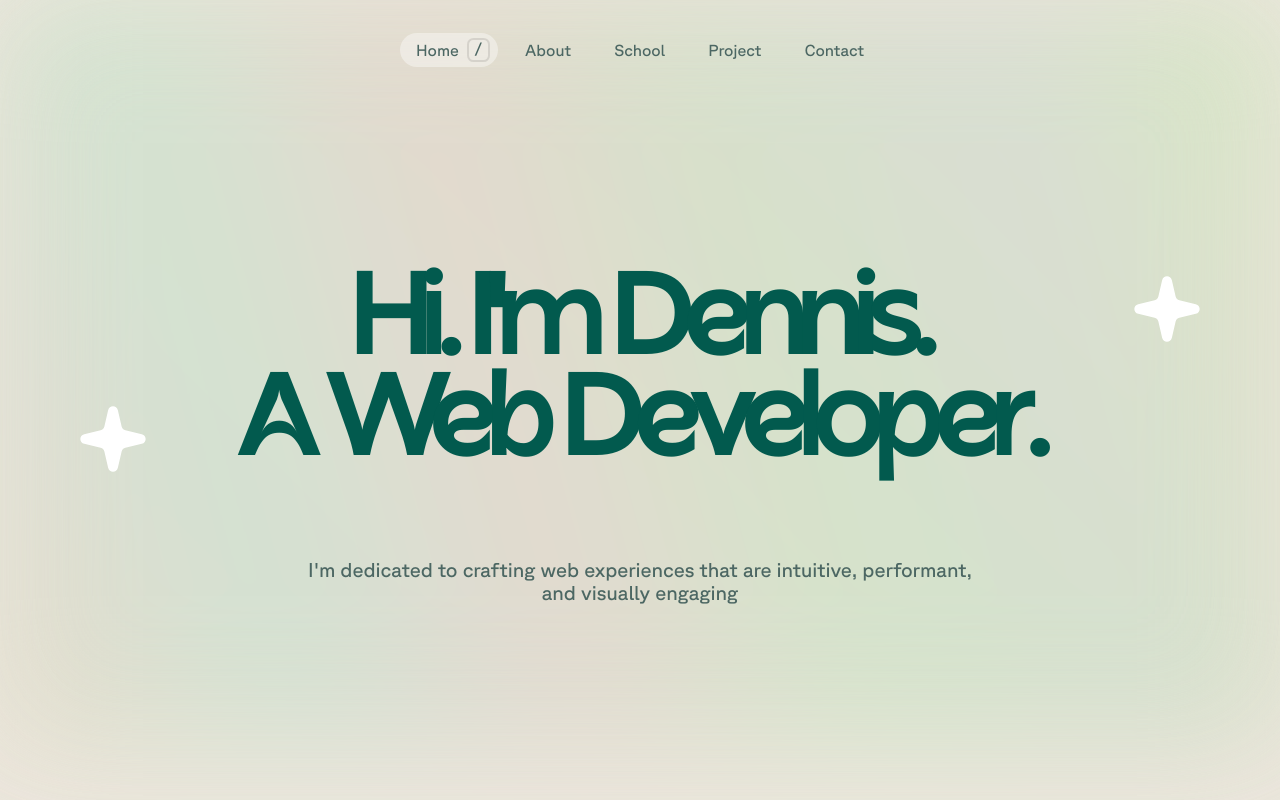
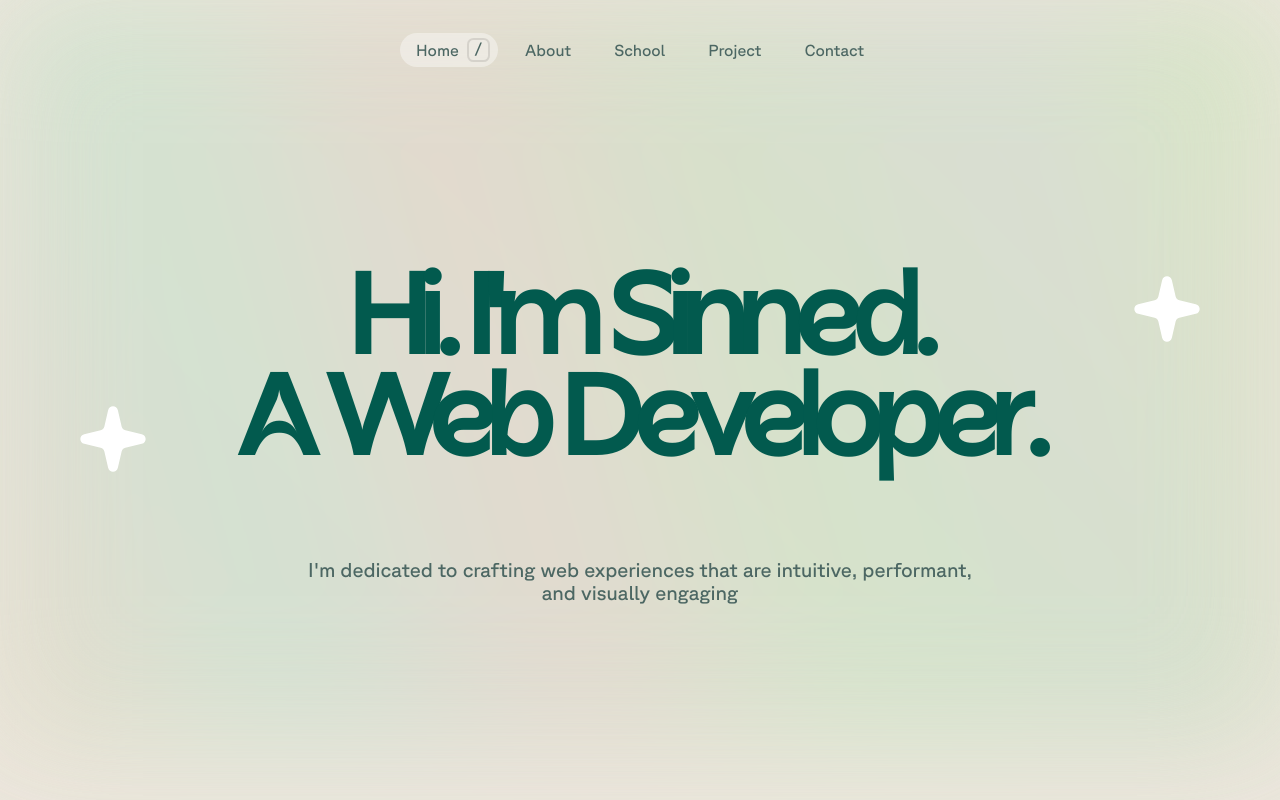
Before and after one commit to OtnielR/MultiplePagePortfolio, a plain HTML site: page index.html in a window 1280 px wide. Shown: the top 800 px of the page. Drawn offline with Linux system fonts and the light colour scheme.

Commit message:
Fixing title

```diff
--- a/index.html
+++ b/index.html
@@ -95,7 +95,7 @@
                 <img src="assets/star.svg">
             </div>
             <h1 class='header-title-container target-point'>
-                Hi. I'm Dennis.<br>
+                Hi. I'm Sinned.<br>
                 A Web Developer.
             </h1>
             <p class='header-title-description'>
```
